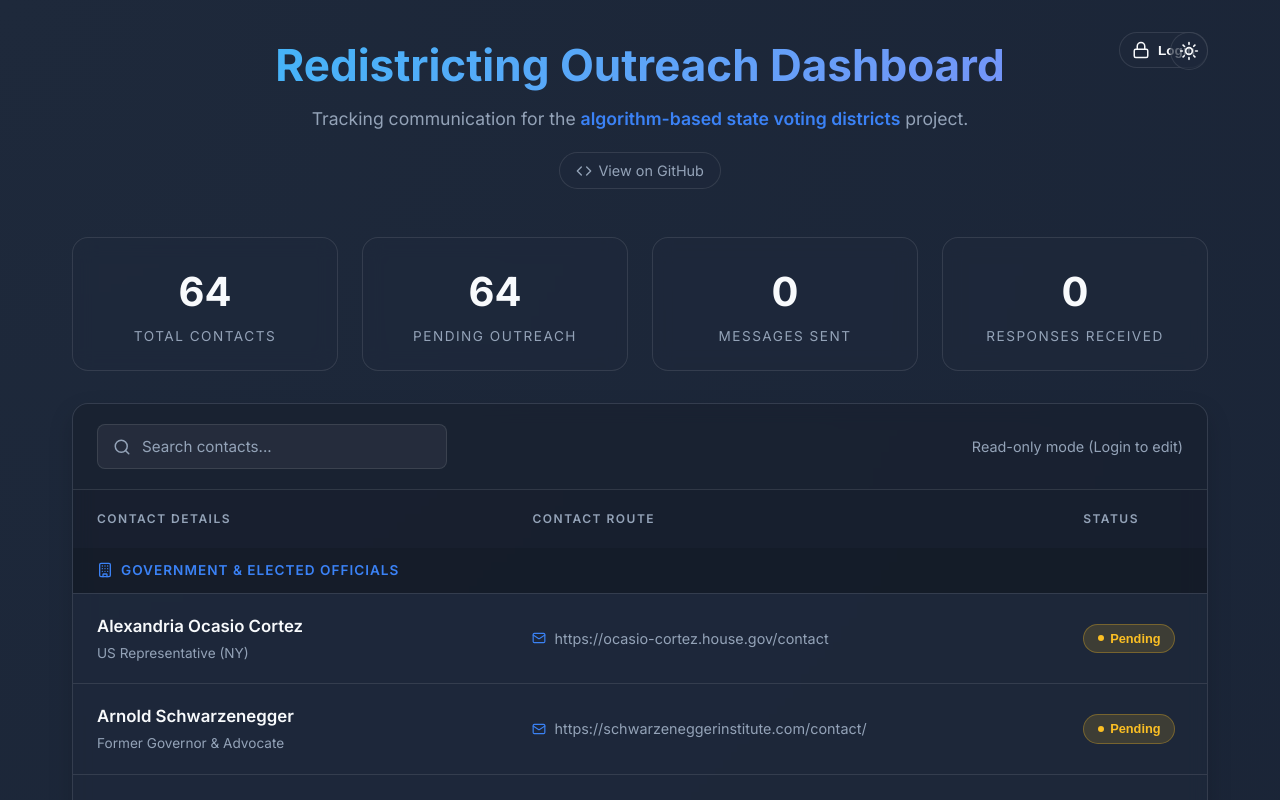
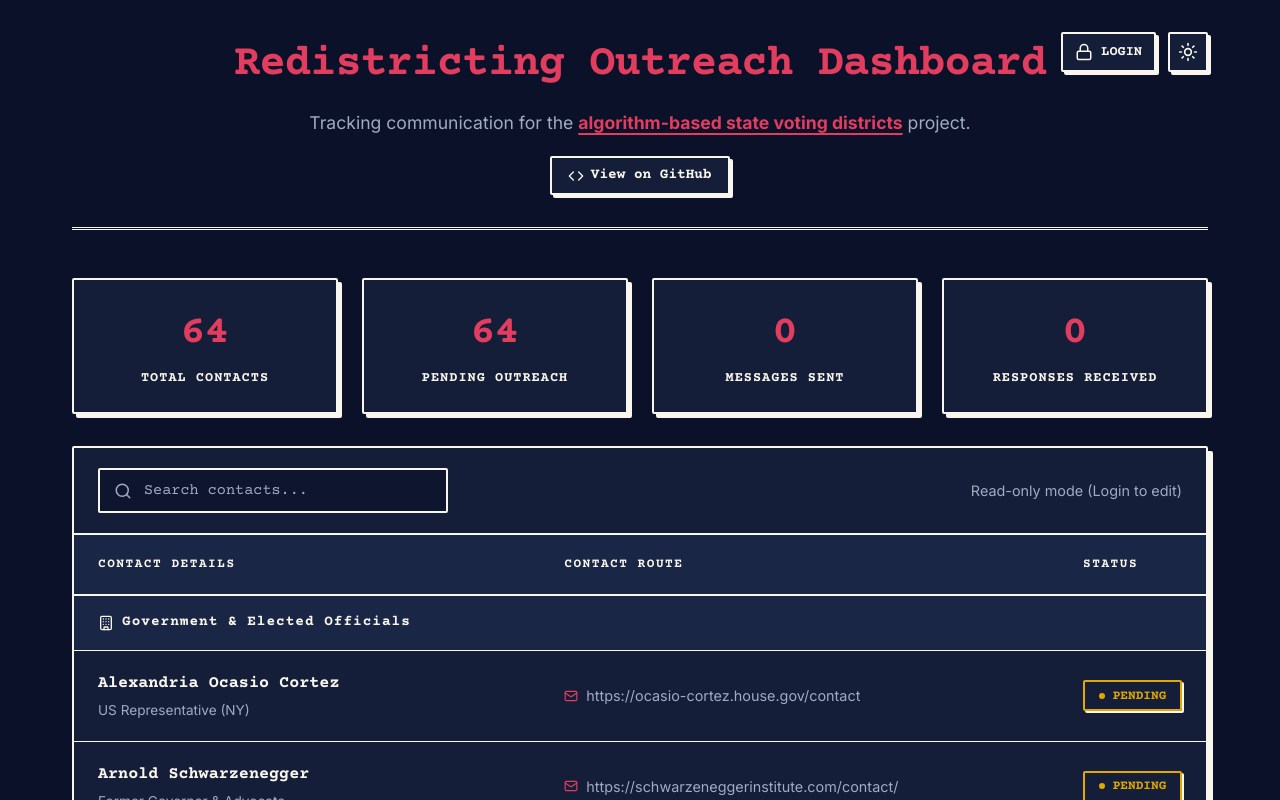
Before and after one commit to howlcipher/redistricting-map-contact, a React (Vite) app: page / in a window 1280 px wide. Shown: the top 800 px of the page. Built offline with nearby package versions, Linux system fonts and the light colour scheme.

Commit message:
Update UI to minimalist retro USA patriotic aesthetic

```diff
--- a/src/index.css
+++ b/src/index.css
@@ -1,50 +1,56 @@
-@import url('https://fonts.googleapis.com/css2?family=Inter:wght@400;500;600;700&display=swap');
+@import url('https://fonts.googleapis.com/css2?family=Courier+Prime:ital,wght@0,400;0,700;1,400;1,700&family=Inter:wght@400;500;600;700&display=swap');
 
 :root {
-  /* Dark Mode (Default) */
-  --bg-color: #0f172a;
-  --bg-gradient: radial-gradient(circle at top left, #1e293b, #0f172a);
-  --card-bg: rgba(30, 41, 59, 0.7);
-  --card-border: rgba(255, 255, 255, 0.1);
-  --text-primary: #f8fafc;
-  --text-secondary: #94a3b8;
-  --accent-color: #3b82f6;
-  --input-bg: rgba(255, 255, 255, 0.05);
-  --input-focus-bg: rgba(255, 255, 255, 0.1);
-  --th-bg: rgba(0, 0, 0, 0.2);
-  --tr-hover: rgba(255, 255, 255, 0.05);
-  --controls-bg: rgba(0, 0, 0, 0.15);
-  --category-row-bg: rgba(0, 0, 0, 0.3);
-  --badge-shadow: rgba(0, 0, 0, 0.15);
+  /* Retro Minimalist Patriotic Light Mode */
+  --bg-color: #F9F6EE; /* Cream / Off-white */
+  --bg-gradient: none;
+  --card-bg: #FFFFFF;
+  --card-border: #0A3161; /* Old Glory Blue */
+  --text-primary: #0A3161;
+  --text-secondary: #4A5568;
+  --accent-color: #B31942; /* Old Glory Red */
+  --accent-blue: #0A3161;
+  --input-bg: #FFFFFF;
+  --input-focus-bg: #FFFFFF;
+  --th-bg: #EAE6D7;
+  --tr-hover: #F2EFE6;
+  --controls-bg: #FFFFFF;
+  --category-row-bg: #EAE6D7;
+  --badge-shadow: #0A3161;
 
-  --status-pending: #fbbf24;
-  --status-drafted: #60a5fa;
-  --status-sent: #c084fc;
-  --status-replied: #34d399;
-  --status-unresponsive: #f87171;
+  --status-pending: #B87B00;
+  --status-drafted: #0A3161;
+  --status-sent: #6A1B9A;
+  --status-replied: #1B5E20;
+  --status-unresponsive: #B31942;
+
+  --font-retro: 'Courier Prime', 'Courier New', monospace;
+  --font-sans: 'Inter', system-ui, sans-serif;
 }
 
-[data-theme="light"] {
-  --bg-color: #f8fafc;
-  --bg-gradient: radial-gradient(circle at top left, #ffffff, #f1f5f9);
-  --card-bg: rgba(255, 255, 255, 0.8);
-  --card-border: rgba(0, 0, 0, 0.1);
-  --text-primary: #0f172a;
-  --text-secondary: #475569;
-  --accent-color: #2563eb;
-  --input-bg: rgba(0, 0, 0, 0.03);
-  --input-focus-bg: rgba(0, 0, 0, 0.06);
-  --th-bg: rgba(0, 0, 0, 0.04);
-  --tr-hover: rgba(0, 0, 0, 0.02);
-  --controls-bg: rgba(255, 255, 255, 0.5);
-  --category-row-bg: rgba(0, 0, 0, 0.03);
-  --badge-shadow: rgba(0, 0, 0, 0.05);
+[data-theme="dark"] {
+  /* Retro Minimalist Patriotic Dark Mode */
+  --bg-color: #0A1128; /* Deep Vintage Navy */
+  --bg-gradient: none;
+  --card-bg: #141E38;
+  --card-border: #F9F6EE; /* Cream */
+  --text-primary: #F9F6EE;
+  --text-secondary: #A0ABC0;
+  --accent-color: #E23D5F; /* Brighter Vintage Red for dark mode */
+  --accent-blue: #6392D9;
+  --input-bg: #0E162F;
+  --input-focus-bg: #0A1128;
+  --th-bg: #1A2645;
+  --tr-hover: #1A2645;
+  --controls-bg: #141E38;
+  --category-row-bg: #1A2645;
+  --badge-shadow: #F9F6EE;
 
-  --status-pending: #b45309;
-  --status-drafted: #1d4ed8;
-  --status-sent: #7e22ce;
-  --status-replied: #047857;
-  --status-unresponsive: #b91c1c;
+  --status-pending: #E0A800;
+  --status-drafted: #6392D9;
+  --status-sent: #B388FF;
+  --status-replied: #4CAF50;
+  --status-unresponsive: #E23D5F;
 }
 
 * {
@@ -54,13 +60,17 @@
 }
 
 body {
-  font-family: 'Inter', sans-serif;
+  font-family: var(--font-sans);
   background: var(--bg-color);
-  background-image: var(--bg-gradient);
   color: var(--text-primary);
   min-height: 100vh;
   line-height: 1.5;
   transition: background 0.3s ease, color 0.3s ease;
+  /* Subtle retro texture could be added here if desired, but keeping it clean for minimalist */
+}
+
+h1, h2, h3, .stat-value, .stat-label, th, .category-row td, .repo-link, .icon-btn, .btn-save, .btn-cancel, .contact-name {
+  font-family: var(--font-retro);
 }
 
 .dashboard-container {
@@ -73,41 +83,56 @@ body {
   margin-bottom: 3rem;
   text-align: center;
   position: relative;
+  padding-bottom: 2rem;
+  border-bottom: 3px double var(--card-border);
+}
+
+.header-actions {
+  position: absolute;
+  top: 0;
+  right: 0;
+  display: flex;
+  gap: 0.75rem;
+}
+
+.icon-btn {
+  background: var(--card-bg);
+  border: 2px solid var(--card-border);
+  color: var(--text-primary);
+  padding: 0.5rem 0.75rem;
+  border-radius: 2px;
+  cursor: pointer;
+  display: flex;
+  align-items: center;
+  gap: 0.5rem;
+  font-size: 0.85rem;
+  font-weight: 700;
+  text-transform: uppercase;
+  transition: all 0.2s ease;
+  box-shadow: 3px 3px 0 var(--badge-shadow);
+}
+
+.icon-btn:hover {
+  transform: translate(-1px, -1px);
+  box-shadow: 4px 4px 0 var(--badge-shadow);
+  color: var(--accent-color);
+}
+
+.icon-btn:active {
+  transform: translate(2px, 2px);
+  box-shadow: 1px 1px 0 var(--badge-shadow);
 }
 
 .theme-toggle {
-  position: absolute;
-  top: 0;
-  right: 0;
-  background: var(--card-bg);
-  border: 1px solid var(--card-border);
-  color: var(--text-primary);
   padding: 0.5rem;
-  border-radius: 50%;
-  cursor: pointer;
-  display: flex;
-  align-items: center;
-  justify-content: center;
-  transition: all 0.2s ease;
-}
-
-.theme-toggle:hover {
-  transform: scale(1.1);
 }
 
 .header h1 {
   font-size: 2.75rem;
   font-weight: 700;
-  background: linear-gradient(135deg, #38bdf8, #818cf8);
-  -webkit-background-clip: text;
-  -webkit-text-fill-color: transparent;
-  margin-bottom: 0.5rem;
-}
-
-[data-theme="light"] .header h1 {
-  background: linear-gradient(135deg, #0284c7, #4f46e5);
-  -webkit-background-clip: text;
-  -webkit-text-fill-color: transparent;
+  color: var(--accent-color);
+  margin-bottom: 0.75rem;
+  letter-spacing: -1px;
 }
 
 .header p {
@@ -124,47 +149,47 @@ body {
 
 .stat-card {
   background: var(--card-bg);
-  border: 1px solid var(--card-border);
-  backdrop-filter: blur(10px);
-  border-radius: 16px;
+  border: 2px solid var(--card-border);
+  border-radius: 2px;
   padding: 1.5rem;
   text-align: center;
-  transition: transform 0.3s cubic-bezier(0.175, 0.885, 0.32, 1.275), box-shadow 0.3s ease;
+  box-shadow: 4px 4px 0 var(--badge-shadow);
+  transition: all 0.2s ease;
 }
 
 .stat-card:hover {
-  transform: translateY(-8px);
-  box-shadow: 0 15px 30px var(--badge-shadow);
-  border-color: var(--accent-color);
+  transform: translate(-2px, -2px);
+  box-shadow: 6px 6px 0 var(--badge-shadow);
 }
 
 .stat-value {
   font-size: 2.5rem;
   font-weight: 700;
+  color: var(--accent-color);
   margin-bottom: 0.25rem;
 }
 
 .stat-label {
-  color: var(--text-secondary);
+  color: var(--text-primary);
   font-size: 0.85rem;
   text-transform: uppercase;
-  letter-spacing: 1.5px;
+  letter-spacing: 1px;
+  font-weight: 700;
 }
 
 .table-container {
   background: var(--card-bg);
-  border: 1px solid var(--card-border);
-  backdrop-filter: blur(10px);
-  border-radius: 16px;
+  border: 2px solid var(--card-border);
+  border-radius: 2px;
+  box-shadow: 5px 5px 0 var(--badge-shadow);
   overflow: hidden;
-  box-shadow: 0 10px 25px var(--badge-shadow);
 }
 
 .controls {
   display: flex;
   justify-content: space-between;
   padding: 1.25rem 1.5rem;
-  border-bottom: 1px solid var(--card-border);
+  border-bottom: 2px solid var(--card-border);
   align-items: center;
   background: var(--controls-bg);
 }
@@ -186,12 +211,12 @@ body {
 
 .search-input {
   background: var(--input-bg);
-  border: 1px solid var(--card-border);
+  border: 2px solid var(--card-border);
   color: var(--text-primary);
   padding: 0.75rem 1rem 0.75rem 2.75rem;
-  border-radius: 8px;
+  border-radius: 2px;
   width: 100%;
-  font-family: inherit;
+  font-family: var(--font-retro);
   font-size: 0.95rem;
   transition: all 0.2s ease;
 }
@@ -199,8 +224,6 @@ body {
 .search-input:focus {
   outline: none;
   border-color: var(--accent-color);
-  background: var(--input-focus-bg);
-  box-shadow: 0 0 0 3px rgba(129, 140, 248, 0.2);
 }
 
 .search-input::placeholder {
@@ -219,16 +242,16 @@ body {
 
 .data-table th {
   background: var(--th-bg);
-  color: var(--text-secondary);
-  font-weight: 600;
-  font-size: 0.75rem;
+  color: var(--text-primary);
+  font-weight: 700;
+  font-size: 0.8rem;
   text-transform: uppercase;
   letter-spacing: 1.5px;
+  border-bottom: 2px solid var(--card-border);
 }
 
 .data-table tr {
   border-bottom: 1px solid var(--card-border);
-  transition: background-color 0.2s ease;
 }
 
 .data-table tr:hover {
@@ -240,7 +263,7 @@ body {
 }
 
 .contact-name {
-  font-weight: 600;
+  font-weight: 700;
   color: var(--text-primary);
   font-size: 1.05rem;
 }
@@ -262,49 +285,57 @@ body {
 .status-badge {
   display: inline-flex;
   align-items: center;
-  gap: 0.4rem;
+  gap: 0.5rem;
   padding: 0.4rem 0.85rem;
-  border-radius: 9999px;
+  border-radius: 2px;
+  font-family: var(--font-retro);
   font-size: 0.8rem;
-  font-weight: 600;
+  font-weight: 700;
+  text-transform: uppercase;
   cursor: pointer;
-  border: 1px solid transparent;
-  transition: all 0.2s ease;
+  border: 2px solid var(--card-border);
+  box-shadow: 2px 2px 0 var(--card-border);
+  transition: all 0.1s ease;
 }
 
 .status-badge:hover {
-  transform: translateY(-2px);
-  box-shadow: 0 4px 10px var(--badge-shadow);
+  transform: translate(-1px, -1px);
+  box-shadow: 3px 3px 0 var(--card-border);
 }
 
 .status-badge:active {
-  transform: translateY(0);
+  transform: translate(1px, 1px);
+  box-shadow: 1px 1px 0 var(--card-border);
 }
 
 .status-Pending {
-  background: rgba(251, 191, 36, 0.15);
+  background: #FFF9C4;
   color: var(--status-pending);
-  border-color: rgba(251, 191, 36, 0.3);
+  border-color: var(--status-pending);
 }
 .status-Drafted {
-  background: rgba(96, 165, 250, 0.15);
+  background: #E3F2FD;
   color: var(--status-drafted);
-  border-color: rgba(96, 165, 250, 0.3);
+  border-color: var(--status-drafted);
 }
 .status-Sent {
-  background: rgba(192, 132, 252, 0.15);
+  background: #F3E5F5;
   color: var(--status-sent);
-  border-color: rgba(192, 132, 252, 0.3);
+  border-color: var(--status-sent);
 }
 .status-Replied {
-  background: rgba(52, 211, 153, 0.15);
+  background: #E8F5E9;
   color: var(--status-replied);
-  border-color: rgba(52, 211, 153, 0.3);
+  border-color: var(--status-replied);
 }
 .status-Unresponsive {
-  background: rgba(248, 113, 113, 0.15);
+  background: #FFEBEE;
   color: var(--status-unresponsive);
-  border-color: rgba(248, 113, 113, 0.3);
+  border-color: var(--status-unresponsive);
+}
+
+[data-theme="dark"] .status-badge {
+  background: transparent !important;
 }
 
 .category-row {
@@ -312,11 +343,10 @@ body {
 }
 
 .category-row td {
-  padding: 0.75rem 1.5rem;
-  color: var(--accent-color);
-  font-weight: 600;
-  font-size: 0.85rem;
-  text-transform: uppercase;
+  padding: 1rem 1.5rem;
+  color: var(--text-primary);
+  font-weight: 700;
+  font-size: 0.9rem;
   letter-spacing: 1px;
 }
 
@@ -344,8 +374,7 @@ body {
 .modal-overlay {
   position: fixed;
   top: 0; left: 0; right: 0; bottom: 0;
-  background: rgba(0, 0, 0, 0.6);
-  backdrop-filter: blur(4px);
+  background: rgba(0, 0, 0, 0.7);
   display: flex;
   align-items: center;
   justify-content: center;
@@ -354,17 +383,18 @@ body {
 
 .modal-content {
   background: var(--card-bg);
-  border: 1px solid var(--card-border);
+  border: 4px solid var(--card-border);
   padding: 2rem;
-  border-radius: 16px;
+  border-radius: 2px;
   width: 90%;
   max-width: 450px;
-  box-shadow: 0 25px 50px rgba(0, 0, 0, 0.5);
+  box-shadow: 8px 8px 0 var(--card-border);
 }
 
 .modal-content h2 {
   margin-bottom: 0.5rem;
-  color: var(--text-primary);
+  color: var(--accent-color);
+  font-family: var(--font-retro);
 }
 
 .modal-content p {
@@ -376,11 +406,11 @@ body {
 .auth-input {
   width: 100%;
   padding: 0.75rem 1rem;
-  border-radius: 8px;
+  border-radius: 2px;
   background: var(--input-bg);
-  border: 1px solid var(--card-border);
+  border: 2px solid var(--card-border);
   color: var(--text-primary);
-  font-family: inherit;
+  font-family: var(--font-retro);
   margin-bottom: 1.5rem;
 }
 
@@ -397,65 +427,41 @@ body {
 
 .btn-cancel, .btn-save {
   padding: 0.6rem 1.25rem;
-  border-radius: 8px;
-  font-weight: 600;
+  border-radius: 2px;
+  font-weight: 700;
   cursor: pointer;
-  border: none;
-  transition: all 0.2s;
+  border: 2px solid var(--card-border);
+  transition: all 0.1s;
+  box-shadow: 3px 3px 0 var(--card-border);
 }
 
 .btn-cancel {
-  background: transparent;
-  color: var(--text-secondary);
+  background: var(--bg-color);
+  color: var(--text-primary);
 }
 
 .btn-cancel:hover {
-  background: rgba(255, 255, 255, 0.05);
-  color: var(--text-primary);
+  background: var(--tr-hover);
+  transform: translate(-1px, -1px);
+  box-shadow: 4px 4px 0 var(--card-border);
 }
 
 .btn-save {
   background: var(--accent-color);
-  color: white;
+  color: #FFF;
+  border-color: var(--accent-color);
+  box-shadow: 3px 3px 0 #000;
 }
 
 .btn-save:hover {
   filter: brightness(1.1);
-  transform: translateY(-1px);
+  transform: translate(-1px, -1px);
+  box-shadow: 4px 4px 0 #000;
 }
 
-.header-actions {
-  position: absolute;
-  top: 0;
-  right: 0;
-  display: flex;
-  gap: 0.75rem;
-}
-
-.icon-btn {
-  background: var(--card-bg);
-  border: 1px solid var(--card-border);
-  color: var(--text-primary);
-  padding: 0.5rem 0.75rem;
-  border-radius: 99px;
-  cursor: pointer;
-  display: flex;
-  align-items: center;
-  gap: 0.5rem;
-  font-size: 0.85rem;
-  font-weight: 600;
-  transition: all 0.2s ease;
-}
-
-.icon-btn:hover {
-  transform: translateY(-2px);
-  border-color: var(--accent-color);
-  box-shadow: 0 4px 12px var(--badge-shadow);
-}
-
-.theme-toggle {
-  padding: 0.5rem;
-  border-radius: 50%;
+.btn-save:active, .btn-cancel:active {
+  transform: translate(2px, 2px);
+  box-shadow: 1px 1px 0 #000;
 }
 
 .header-links {
@@ -466,31 +472,41 @@ body {
 
 .highlight-link {
   color: var(--accent-color);
-  text-decoration: none;
-  font-weight: 600;
+  text-decoration: underline;
+  text-decoration-thickness: 2px;
+  text-underline-offset: 4px;
+  font-weight: 700;
 }
 
 .highlight-link:hover {
-  text-decoration: underline;
+  color: var(--text-primary);
 }
 
 .repo-link {
   display: inline-flex;
   align-items: center;
   gap: 0.4rem;
-  color: var(--text-secondary);
+  color: var(--text-primary);
   text-decoration: none;
   font-size: 0.9rem;
+  font-weight: 700;
   background: var(--card-bg);
   padding: 0.4rem 1rem;
-  border-radius: 99px;
-  border: 1px solid var(--card-border);
+  border-radius: 2px;
+  border: 2px solid var(--card-border);
+  box-shadow: 3px 3px 0 var(--card-border);
   transition: all 0.2s;
 }
 
 .repo-link:hover {
-  color: var(--text-primary);
-  border-color: var(--text-secondary);
+  transform: translate(-1px, -1px);
+  box-shadow: 4px 4px 0 var(--card-border);
+  color: var(--accent-color);
+}
+
+.repo-link:active {
+  transform: translate(2px, 2px);
+  box-shadow: 1px 1px 0 var(--card-border);
 }
 
 .spin {
```
